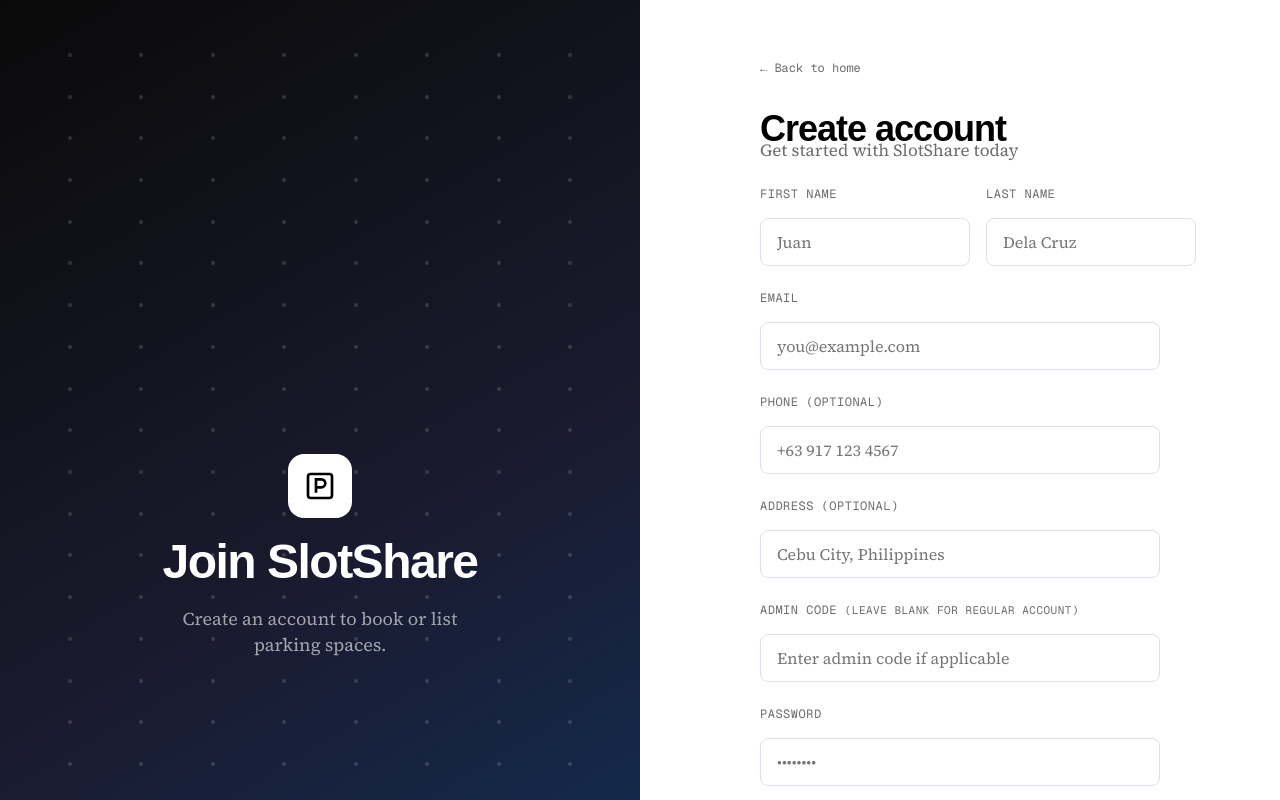
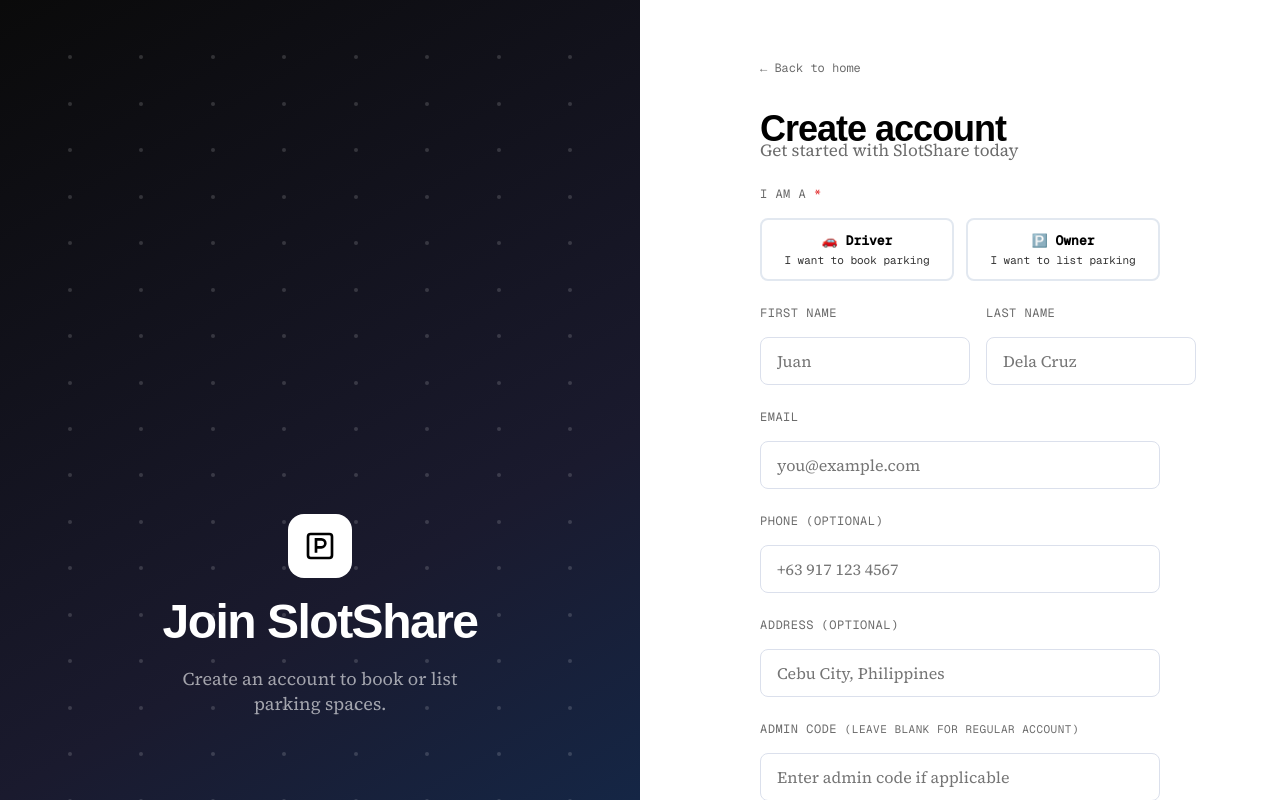
Before and after one commit to IyadPogi143/SlotShare_CSIT321, a React (Vite) app: page / in a window 1280 px wide. Both pictures are taken after a click on the button "Create account". Shown: the top 800 px of the page. Built offline with nearby package versions, Linux system fonts and the light colour scheme; a web font is replaced by a local one.

Commit message:
Update signup page

```diff
--- a/src/pages/SignupPage.jsx
+++ b/src/pages/SignupPage.jsx
@@ -11,7 +11,8 @@
     confirmPassword: '',
     phone: '',
     address: '',
-    adminCode: ''
+    adminCode: '',
+    role: ''
   });
   const [loading, setLoading] = useState(false);
   const [error, setError] = useState("");
@@ -22,10 +23,15 @@
   };
 
   const handleSignup = async () => {
-    const { firstName, lastName, email, password, confirmPassword, phone, address, adminCode } = formData;
+    const { firstName, lastName, email, password, confirmPassword, phone, address, adminCode, role } = formData;
 
     if (!firstName || !lastName || !email || !password) {
       setError("Please fill in all required fields.");
+      return;
+    }
+
+    if (!role) {
+      setError("Please select an account type.");
       return;
     }
 
@@ -50,7 +56,8 @@
         password,
         phone,
         address,
-        adminCode
+        adminCode,
+        role
       });
 
       if (response.success) {
@@ -91,7 +98,55 @@
             <p className="auth-subtitle">Get started with SlotShare today</p>
           </div>
           {error && <div style={{ fontFamily: 'var(--font-mono)', fontSize: 12, color: 'var(--danger)', background: '#fff5f5', border: '1px solid #fed7d7', borderRadius: 6, padding: '10px 14px' }}>{error}</div>}
-
+          <div className="form-group">
+            <label className="form-label">I am a <span style={{ color: 'var(--danger)' }}>*</span></label>
+            <div style={{ display: 'flex', gap: 12 }}>
+              <button
+                type="button"
+                onClick={() => setFormData(prev => ({ ...prev, role: 'driver' }))}
+                style={{
+                  flex: 1,
+                  padding: '12px 8px',
+                  border: `2px solid ${formData.role === 'driver' ? 'var(--primary)' : '#e2e8f0'}`,
+                  borderRadius: 8,
+                  background: formData.role === 'driver' ? 'var(--primary)' : 'white',
+                  color: formData.role === 'driver' ? 'white' : 'var(--text)',
+                  cursor: 'pointer',
+                  fontFamily: 'var(--font-mono)',
+                  fontSize: 13,
+                  fontWeight: 600,
+                  transition: 'all 0.15s'
+                }}
+              >
+                🚗 Driver
+                <div style={{ fontSize: 11, fontWeight: 400, marginTop: 4, opacity: 0.8 }}>
+                  I want to book parking
+                </div>
+              </button>
+              <button
+                type="button"
+                onClick={() => setFormData(prev => ({ ...prev, role: 'owner' }))}
+                style={{
+                  flex: 1,
+                  padding: '12px 8px',
+                  border: `2px solid ${formData.role === 'owner' ? 'var(--primary)' : '#e2e8f0'}`,
+                  borderRadius: 8,
+                  background: formData.role === 'owner' ? 'var(--primary)' : 'white',
+                  color: formData.role === 'owner' ? 'white' : 'var(--text)',
+                  cursor: 'pointer',
+                  fontFamily: 'var(--font-mono)',
+                  fontSize: 13,
+                  fontWeight: 600,
+                  transition: 'all 0.15s'
+                }}
+              >
+                🅿️ Owner
+                <div style={{ fontSize: 11, fontWeight: 400, marginTop: 4, opacity: 0.8 }}>
+                  I want to list parking
+                </div>
+              </button>
+            </div>
+          </div>
           <div className="form-row">
             <div className="form-group">
               <label className="form-label">First Name</label>
```
